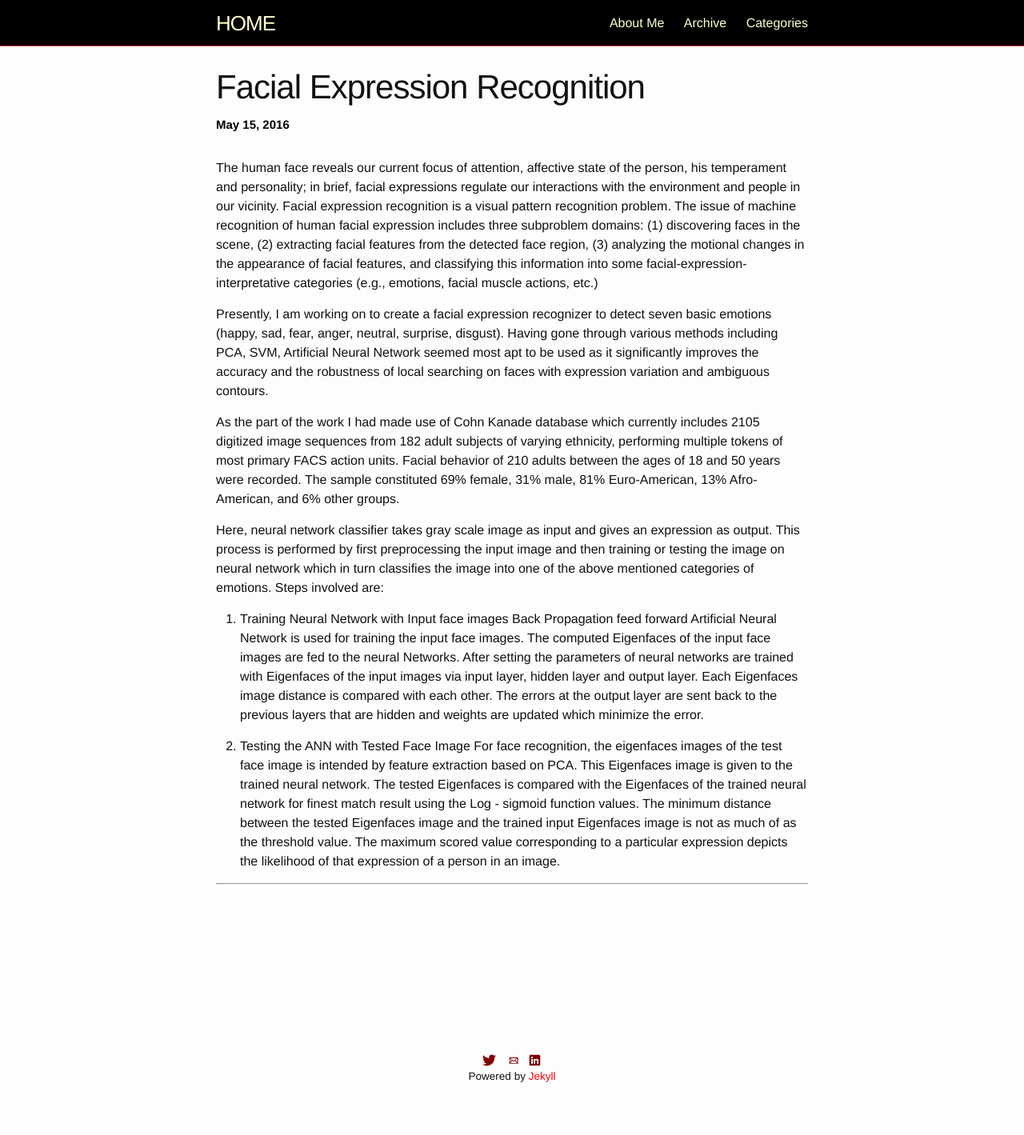
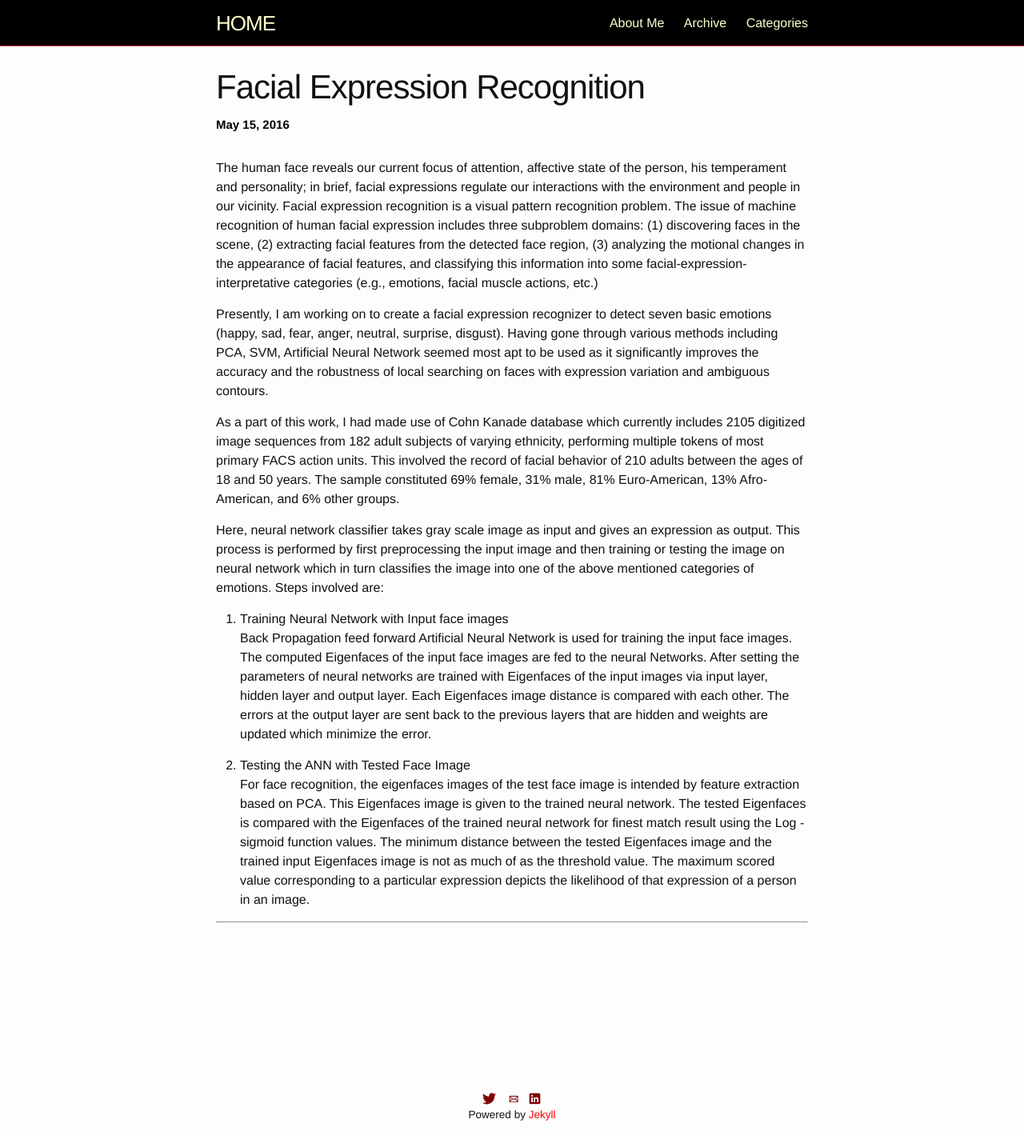
Before and after one commit to PreetikaChandel/PreetikaChandel.github.io, a Jekyll site: the page built from _posts/2016-05-15-Facial expression recognition using ANN.markdown, in a window 1280 px wide. Shown: the whole page at 80% size. Built offline with Jekyll 4.4.1, drawn with Linux system fonts in a browser that asks for light colours; comment, search, counter and statistics services are not loaded; before the commit the page ends 1371 px from its top, so only the background shows below that.

Commit message:
Update 2016-05-15-Facial expression recognition using ANN.markdown

```diff
--- a/_posts/2016-05-15-Facial expression recognition using ANN.markdown
+++ b/_posts/2016-05-15-Facial expression recognition using ANN.markdown
@@ -10,14 +10,14 @@ The human face reveals our current focus of attention,  affective state of the p
 
 Presently, I am working on to create a facial expression recognizer to detect seven basic emotions (happy, sad, fear, anger, neutral, surprise, disgust). Having gone through various methods including PCA, SVM, Artificial Neural Network seemed most apt to be used as it significantly improves the accuracy and the robustness of local searching on faces with expression variation and ambiguous contours.
 
-As the part of the work I had made use of Cohn Kanade database which currently includes 2105 digitized image sequences from 182 adult subjects of varying ethnicity, performing multiple tokens of most primary FACS action units. Facial behavior of 210 adults between the ages of 18 and 50 years were recorded.  The sample constituted 69% female, 31% male, 81% Euro-American, 13% Afro-American, and 6% other groups.
+As a part of this work, I had made use of Cohn Kanade database which currently includes 2105 digitized image sequences from 182 adult subjects of varying ethnicity, performing multiple tokens of most primary FACS action units. This involved the record of facial behavior of 210 adults between the ages of 18 and 50 years. The sample constituted 69% female, 31% male, 81% Euro-American, 13% Afro-American, and 6% other groups.
 
 Here, neural network classifier takes gray scale image as input and gives an expression as output. This process is performed by first preprocessing the input image and then training or testing the image on  neural network which in turn classifies the image into one of the above mentioned categories of emotions. Steps involved are:
 
-1. Training Neural Network with Input face images
+1. Training Neural Network with Input face images<br>
 Back Propagation feed forward Artificial Neural Network is used for training the input face images. The computed Eigenfaces of the input face images are fed to the neural Networks. After setting the parameters of neural networks are trained with Eigenfaces of the input images via input layer, hidden layer and output layer. Each Eigenfaces image distance is compared with each other. The errors at the output layer are sent back to the previous layers that are hidden and weights are updated which minimize the error.
 
-2. Testing the ANN with Tested Face Image
+2. Testing the ANN with Tested Face Image<br>
 For face recognition, the eigenfaces images of the test face image is intended by feature extraction based on PCA. This Eigenfaces image is given to the trained neural network. The tested Eigenfaces is compared with the Eigenfaces of the trained neural network for finest match result using the Log - sigmoid function values. The minimum distance between the tested Eigenfaces image and the trained input Eigenfaces image is not as much of as the threshold value. The maximum scored value corresponding to a particular expression depicts the likelihood of that expression of a person in an image.
 
 
```
